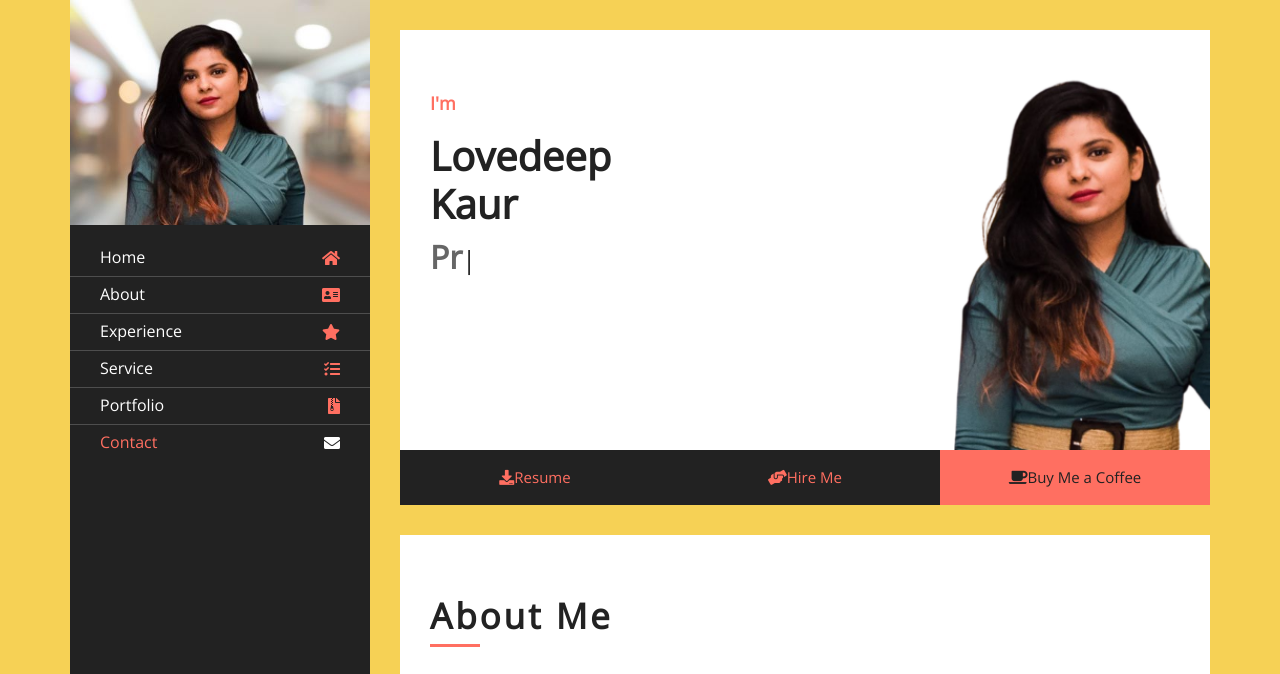
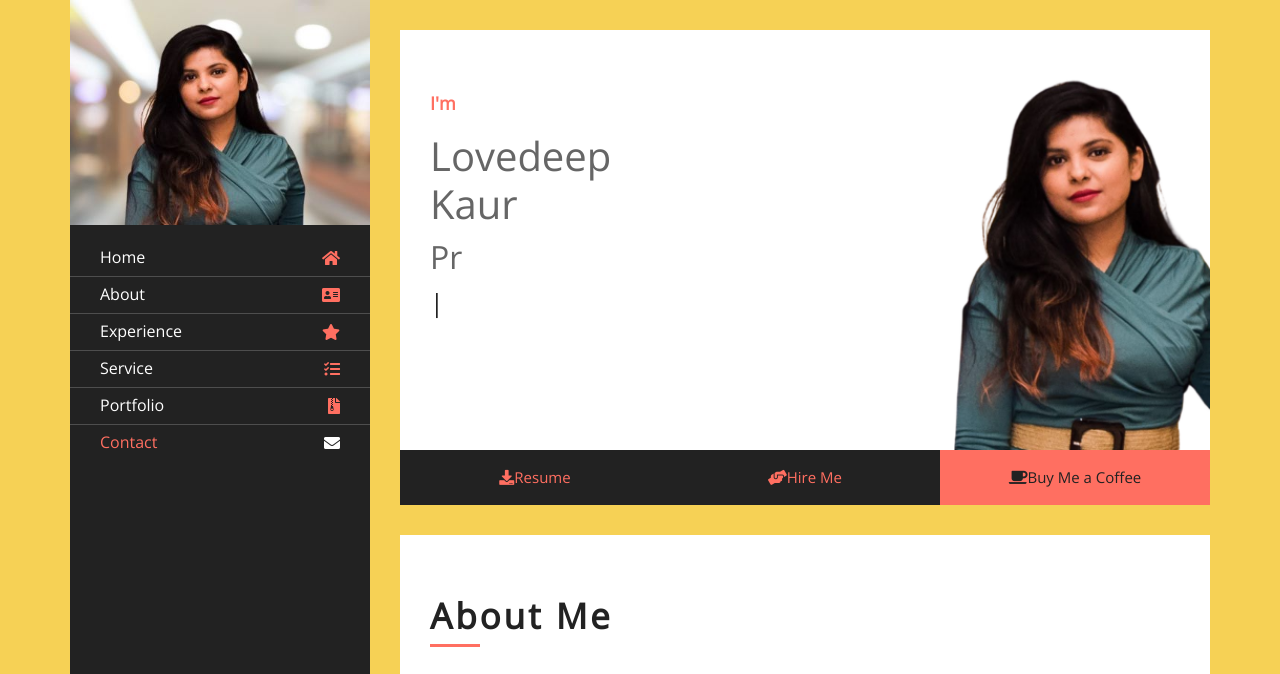
Before and after one commit to ilovedeepkaur/lovedeepkaur.github.io, a plain HTML site: page index.html in a window 1280 px wide. Shown: the top 674 px of the page. Drawn offline with nearby package versions, Linux system fonts and the light colour scheme.

Commit message:
Update style.css

```diff
--- a/css/style.css
+++ b/css/style.css
@@ -335,18 +335,13 @@ a:focus {
 }
 
 .header h1 {
-    color: #222222;
     font-size: 2rem;
-    font-weight: 700;
     line-height: 1.2;
     margin-bottom: 10px;
 }
 
 .header h2 {
-    display: inline-block;
-    margin: 0;
     font-size: 1.5rem;
-    font-weight: 600;
 }
 
 .header .typed-text {
```
